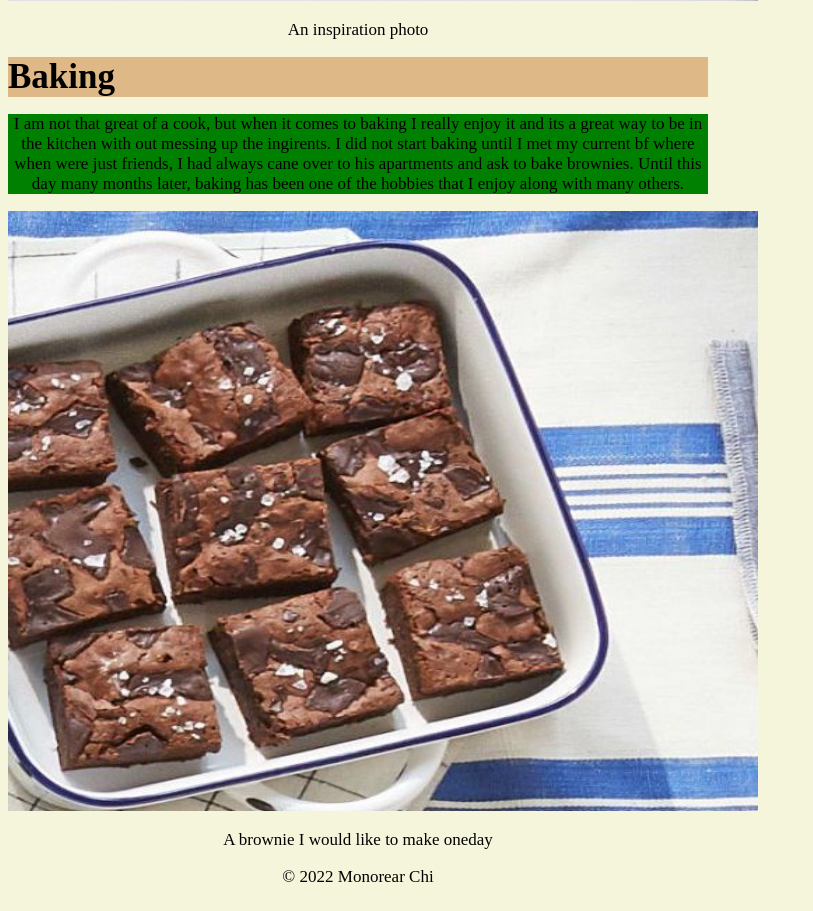
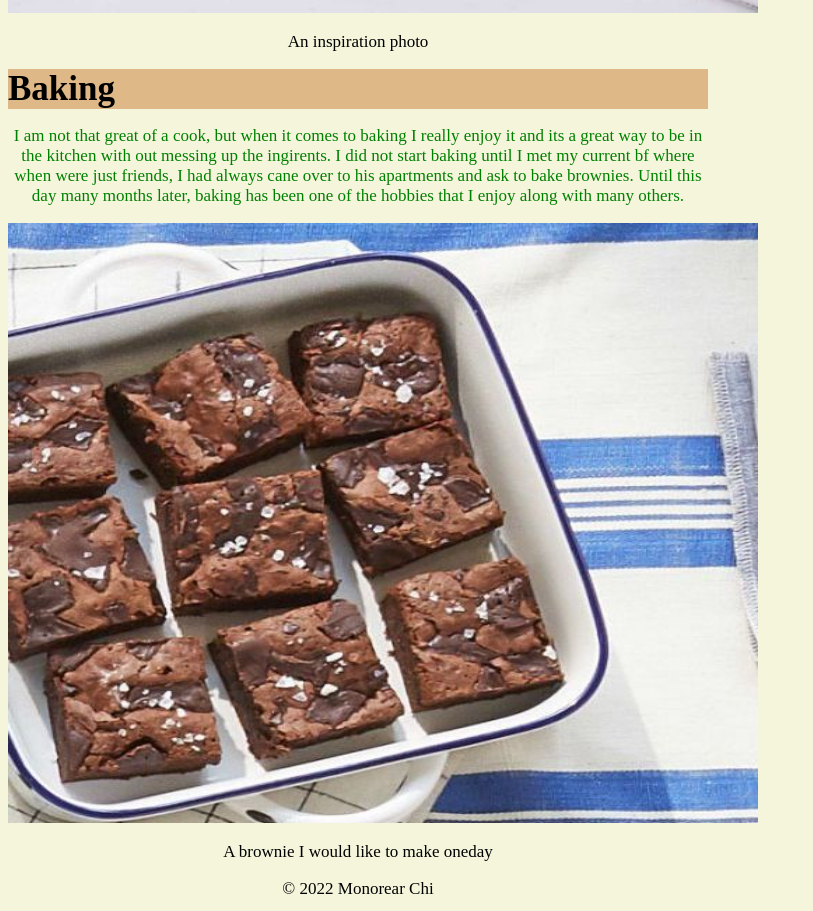
Before and after one commit to PHL-LC101-April22/js-assignment-4-html-me-something-MonorearChi, a website: page index.html in a window 1280 px wide. Shown: the part 2627-3538 px from the top of the page, without its empty margins (0-813 px from the left). Drawn offline with Linux system fonts and the light colour scheme; files whose address does not match are found by name.

```diff
--- a/index.html
+++ b/index.html
@@ -36,7 +36,7 @@
                <P>Delaware River Trail Easton, PA </P>
             </div>
          </div>
-      </article>
+      </article>git
       <h3><b>Painting</b></h3>
       <p>I started my love for painting when I deciede to have a cute date nigth with my boyfriend one day while we
          were eating popcorn. It was always an activity that I have always wanted to try doing and I realise how
--- a/styles.css
+++ b/styles.css
@@ -48,9 +48,9 @@
 }
 
 .funParagraph {
-    background-color: green;
+    color: green;
 }
 
 #testP {
-    background-color: green;
+    color: green;
 }
```
